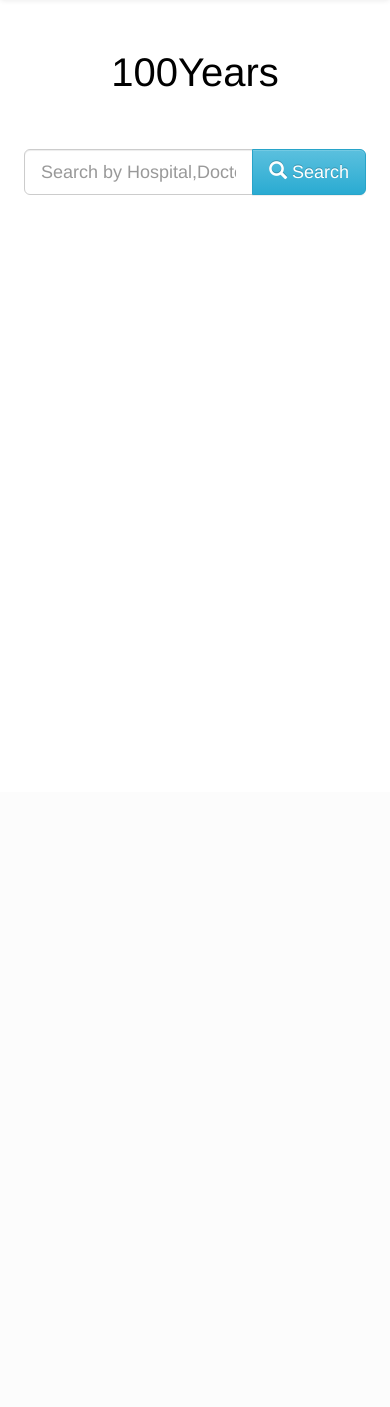
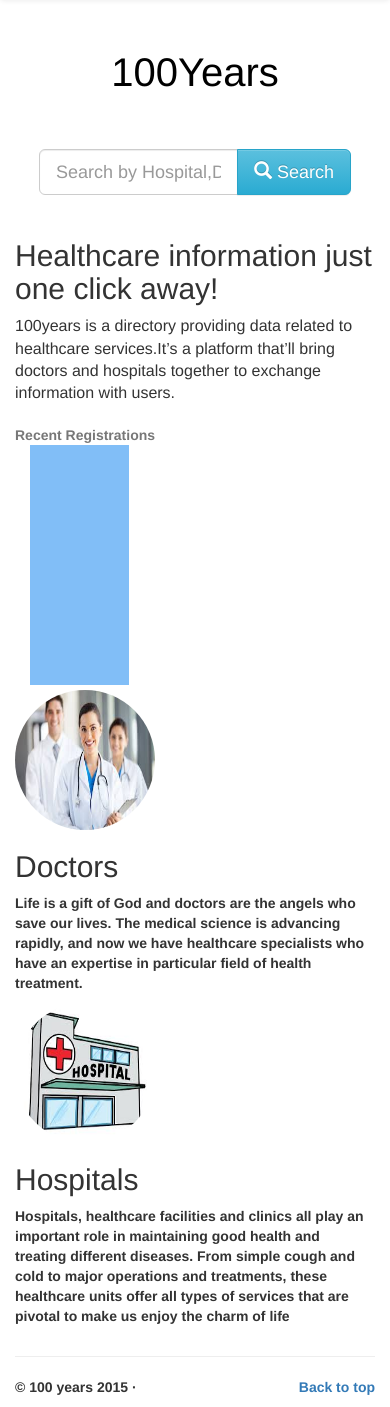
Before and after one commit to ManasaMona/HealthDirectory, a Django app: page /healthDirectory/ in a window 390 px wide. Shown: the part 52-1459 px from the top of the page. Before the commit the page ends 248 px from the top, so only its background shows below. Run offline with Django 3.2, Linux system fonts and the light colour scheme; data comes from the database, SQL or seed files in the repository; both versions use the stored data as it was after the commit; parts of the project's set-up code (start-up, migrations or seed data) failed here and were passed over; some libraries are stand-ins or nearby versions.

Commit message:
final changes

```diff
--- a/myapps/healthDirectory/templates/healthDirectory/homepage.html
+++ b/myapps/healthDirectory/templates/healthDirectory/homepage.html
@@ -1,29 +1,20 @@
+
 <!DOCTYPE html>
 <html lang="en">
-<head>
-    <meta charset="UTF-8">
-    <title>Home</title>
-
+  <head>
+    <meta charset="utf-8">
+    <meta http-equiv="X-UA-Compatible" content="IE=edge">
+    <meta name="viewport" content="width=device-width, initial-scale=1">
+    <!-- The above 3 meta tags *must* come first in the head; any other head content must come *after* these tags -->
     <link rel="stylesheet" href="https://maxcdn.bootstrapcdn.com/bootstrap/3.3.5/css/bootstrap.min.css">
     <link rel="stylesheet" href="https://maxcdn.bootstrapcdn.com/bootstrap/3.3.5/css/bootstrap-theme.min.css">
 
     <link rel="stylesheet" href="https://maxcdn.bootstrapcdn.com/font-awesome/4.5.0/css/font-awesome.min.css">
-
-
-
-</head>
-<body>
-
-<style>
-.bannerarea{
-    height: 100%;
-    background-color: blue;
-}
-</style>
-
-
-
-<nav class="navbar navbar-default">
+  </head>
+<!-- NAVBAR
+================================================== -->
+  <body>
+  <nav class="navbar navbar-default">
     <div class="container">
         <!-- Brand and toggle get grouped for better mobile display -->
         <div class="navbar-header">
@@ -40,8 +31,8 @@
             </ul>
 
             <ul class="nav navbar-nav navbar-right">
-                <li><a href="/healthDirectory/regislogin"><button class="btn btn-info btn-sm"> <span class="glyphicon glyphicon-apple"></span>Register</button></a></li>
-                 <li><a href="/healthDirectory/regislogin"> <button class="btn btn-info btn-sm"><span class="glyphicon glyphicon-apple"></span>Login</button></a></li>
+                <li><a href="/healthDirectory/regislogin"><button class="btn btn-info btn-sm"> <span class="glyphicon glyphicon-edit"></span>Register</button></a></li>
+                 <li><a href="/healthDirectory/regislogin"> <button class="btn btn-info btn-sm"><span class="glyphicon glyphicon-user"></span>Login</button></a></li>
             </ul>
         </div>
         <!-- /.navbar-collapse -->
@@ -50,9 +41,11 @@
 </nav>
 
 
-<!-- <section class="bannerarea"> -->
-<div class="row">
-<div class="col-md-6 col-md-offset-3">
+
+
+    <!-- Carousel
+    ================================================== -->
+  <div class="col-md-6 col-md-offset-3">
             <div class="well-lg" <span="" style="font-size:40px;color:black;text-align: center">100Years
         </div>
             <div class="well-lg">
@@ -78,24 +71,73 @@
 
         </div>
     </div>
-    </div>
+
+    <!-- Marketing messaging and featurettes
+    ================================================== -->
+    <!-- Wrap the rest of the page in another container to center all the content. -->
+
+    <div class="container marketing">
+      <!-- START THE FEATURETTES -->
+      <div class="row featurette">
+        <div class="col-md-7">
+          <h2 class="featurette-heading">Healthcare information just one click away!<span class="text-muted"></span></h2>
+          <p class="lead">100years is a directory providing data related to healthcare services.It’s a platform that’ll bring doctors and hospitals together to exchange information with users. </p>
+        </div>
+        <div class="col-md-5">
+		<b><span class="text-muted">Recent Registrations</span><b/>
+		<div class="container">
+		<marquee bgcolor="#81BEF7" onMouseOver="this.scrollAmount=0" onMouseOut="this.scrollAmount=2" scrollamount="2" direction="up" loop="true" width="30%">
+		<center>{% for sers in ser %}
+		<font color="#ffffff" size="+1">{{ sers.ser_name }}</font><p>
+			{% endfor %}
+		</center>
+		</marquee>
+		</div>
+         <!--  <img class="featurette-image img-responsive center-block" data-src="holder.js/500x500/auto" alt="Generic placeholder image"> -->
+        </div>
+      </div>
+
+     <!--  <hr class="featurette-divider"> -->
 
 
+      <!-- /END THE FEATURETTES -->
+	  <!-- Three columns of text below the carousel -->
+      <div class="row">
+        <div class="col-md-6">
+         {% load staticfiles %}
+          <img class="img-circle" src="{% static 'healthDirectory/images/doctor.jpg' %}" alt="Generic placeholder image" width="140" height="140">
+          <h2>Doctors</h2>
+          <p>Life is a gift of God and doctors are the angels who save our lives. The medical science is advancing rapidly, and now we have healthcare specialists who have an expertise in particular field of health treatment.</p>
+
+        </div>
+        <div class="col-md-6">
+          <img class="img-circle" src="{% static 'healthDirectory/images/hospital.jpg' %}" alt="Generic placeholder image" width="140" height="140">
+          <h2>Hospitals</h2>
+          <p>Hospitals, healthcare facilities and clinics all play an important role in maintaining good health and treating different diseases. From simple cough and cold to major operations and treatments, these healthcare units offer all types of services that are pivotal to make us enjoy the charm of life</p>
+
+        </div>
+      </div>
 
 
+      <!-- FOOTER -->
+	   <hr class="featurette-divider">
+      <footer>
+        <p class="pull-right"><a href="#">Back to top</a></p>
+        <p>&copy; 100 years 2015 &middot; </p>
+      </footer>
 
-    <!--<footer>
-        <p>&copy; Company 2015</p>
-    </footer>-->
-
-<!-- /container -->
+    </div><!-- /.container -->
 
 
-<script src="http://code.jquery.com/jquery-1.11.3.min.js"></script>
-<script src="http://code.jquery.com/jquery-migrate-1.2.1.min.js"></script>
-
-<script src="https://maxcdn.bootstrapcdn.com/bootstrap/3.3.5/js/bootstrap.min.js"></script>
-
-
-</body>
+    <!-- Bootstrap core JavaScript
+    ================================================== -->
+    <!-- Placed at the end of the document so the pages load faster -->
+    <script src="https://ajax.googleapis.com/ajax/libs/jquery/1.11.3/jquery.min.js"></script>
+    <script>window.jQuery || document.write('<script src="../../assets/js/vendor/jquery.min.js"><\/script>')</script>
+    <script src="../../dist/js/bootstrap.min.js"></script>
+    <!-- Just to make our placeholder images work. Don't actually copy the next line! -->
+    <script src="../../assets/js/vendor/holder.min.js"></script>
+    <!-- IE10 viewport hack for Surface/desktop Windows 8 bug -->
+    <script src="../../assets/js/ie10-viewport-bug-workaround.js"></script>
+  </body>
 </html>
--- a/myapps/healthDirectory/templates/healthDirectory/login.html
+++ b/myapps/healthDirectory/templates/healthDirectory/login.html
@@ -62,7 +62,7 @@
             <div class="col-md-4">
 
                 <legend>Details</legend>
-{{ser.ser_name}}
+
                 <div class="list-group">
 					{% for sers in ser %}
                     <span class="list-group-item">Name           : {{ sers.ser_name }}</span>
@@ -87,7 +87,7 @@
     <hr>
 
     <footer>
-        <p>&copy; Company 2015</p>
+        <p>&copy; 100 years 2015</p>
     </footer>
 </div>
 <!-- /container -->
--- a/myapps/healthDirectory/templates/healthDirectory/results.html
+++ b/myapps/healthDirectory/templates/healthDirectory/results.html
@@ -71,7 +71,7 @@
     <hr>
 
     <footer>
-        <p>&copy; Company 2015</p>
+        <p>&copy; 100 years 2015</p>
     </footer>
 </div>
 <!-- /container -->
--- a/myapps/healthDirectory/views.py
+++ b/myapps/healthDirectory/views.py
@@ -10,7 +10,14 @@ from django.template import RequestContext, loader
 from django.db.models import Q
 
 def index(request):
-        return render(request, 'healthDirectory/homepage.html')
+		ser = Service_provider.objects.all().order_by('-id')[:7]
+		template = loader.get_template('healthDirectory/homepage.html')
+		context = RequestContext(request, {
+		        'ser': ser,
+		})
+		return HttpResponse(template.render(context))
+
+        #return render(request, 'healthDirectory/homepage.html')
         #return render(request, 'healthDirectory/regis-login.html')
 	#return render(request, 'healthDirectory/regis-login.html')
 
@@ -30,9 +37,9 @@ def validate(request):
 	if not Service_provider.objects.filter(ser_email=ser_email):
 		s = Service_provider(ser_name=ser_name,ser_phNum=ser_phNum,ser_spl=ser_spl,ser_psword=ser_psword,ser_location=ser_location,ser_addr=ser_addr,ser_email=ser_email)
 		s.save()
-		response['status'] = 'sucess'
+		response['status'] = 'Registration is Sucessfull'
 	else:
-		response['status'] = 'failure'
+		response['status'] = 'Registration Failed! Email already exists'
 	json_data = json.dumps(response)
 	return HttpResponse(json_data, content_type = "application/json")
 
@@ -48,7 +55,7 @@ def validatelogin(request):
 		})
 		return HttpResponse(template.render(context))
 	else:
-		return render_to_response('healthDirectory/regis-login.html')
+		return render_to_response('healthDirectory/regis-login.html', {'title':' Email and Password does not match!'},context_instance=RequestContext(request))
 
 def searchresults(request) :
 		ser_value=request.POST.get('searchvalue')
@@ -90,18 +97,18 @@ def updateprofile(request):
                                 return HttpResponse(response)
 
                 if ser_email:
-			if ser_name:
-				Service_provider.objects.filter(ser_email=ser_email).update(ser_name=ser_name)
-			if ser_spl:
-				Service_provider.objects.filter(ser_email=ser_email).update(ser_spl=ser_spl)
-			if ser_location:
-				Service_provider.objects.filter(ser_email=ser_email).update(ser_location=ser_location)
-			if ser_phNum:
-				Service_provider.objects.filter(ser_email=ser_email).update(ser_phNum=ser_phNum)
-			if ser_psword:
-				Service_provider.objects.filter(ser_email=ser_email).update(ser_psword=ser_psword)
-			if ser_addr:
-				Service_provider.objects.filter(ser_email=ser_email).update(ser_addr=ser_addr)
+					if ser_name:
+						Service_provider.objects.filter(ser_email=ser_email).update(ser_name=ser_name)
+					if ser_spl:
+						Service_provider.objects.filter(ser_email=ser_email).update(ser_spl=ser_spl)
+					if ser_location:
+						Service_provider.objects.filter(ser_email=ser_email).update(ser_location=ser_location)
+					if ser_phNum:
+						Service_provider.objects.filter(ser_email=ser_email).update(ser_phNum=ser_phNum)
+					if ser_psword:
+						Service_provider.objects.filter(ser_email=ser_email).update(ser_psword=ser_psword)
+					if ser_addr:
+						Service_provider.objects.filter(ser_email=ser_email).update(ser_addr=ser_addr)
 
 
 		ser=Service_provider.objects.filter(ser_email=ser_email)
```
Also changed, not shown: myapps/healthDirectory/templates/healthDirectory/editpage.html (+5 -44 lines), myapps/healthDirectory/templates/healthDirectory/regis-login.html (+14 -47 lines), myapps/db.sqlite3, myapps/healthDirectory/static/healthDirectory/images/doctor.jpg (added), myapps/healthDirectory/static/healthDirectory/images/hospital.jpg (added), 1 other file.
